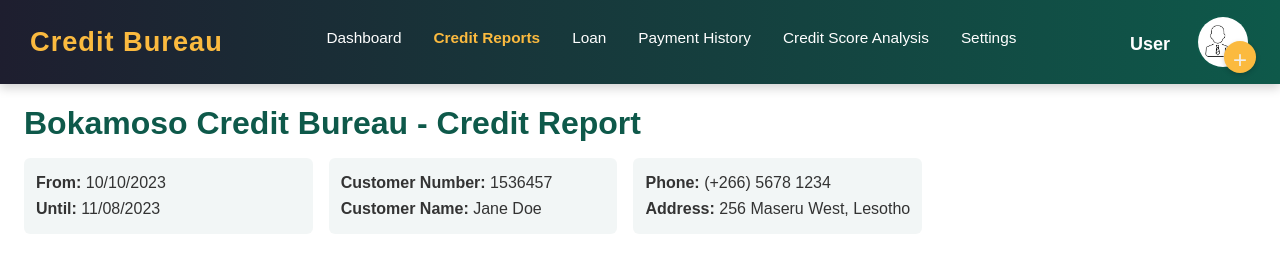
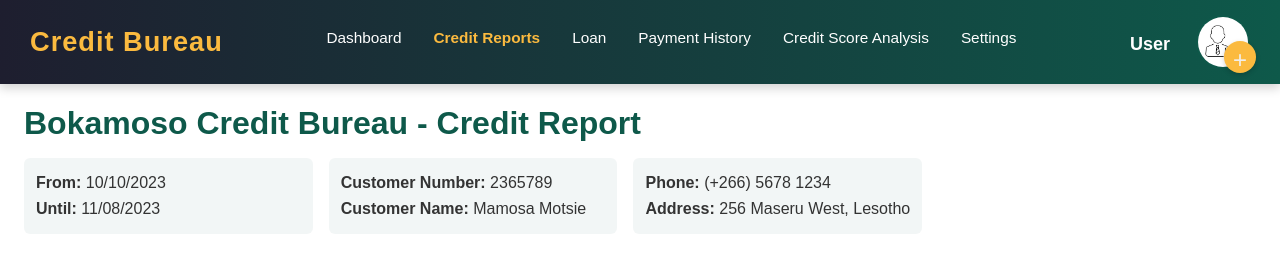
Before and after one commit to Mamosa394/frontend-credit, a React (Vite) app in the folder Credit-Bureau/: page /credit-report in a window 1280 px wide. Shown: the top 256 px of the page. Built offline with nearby package versions, Linux system fonts and the light colour scheme.

Commit message:
creditreport

```diff
--- a/Credit-Bureau/src/pages/CreditReport.jsx
+++ b/Credit-Bureau/src/pages/CreditReport.jsx
@@ -89,8 +89,8 @@
               <p><strong>Until:</strong> 11/08/2023</p>
             </div>
             <div className="info-group">
-              <p><strong>Customer Number:</strong> 1536457</p>
-              <p><strong>Customer Name:</strong> Jane Doe</p>
+              <p><strong>Customer Number:</strong> 2365789</p>
+              <p><strong>Customer Name:</strong> Mamosa Motsie</p>
             </div>
             <div className="info-group">
               <p><strong>Phone:</strong> (+266) 5678 1234</p>
```
